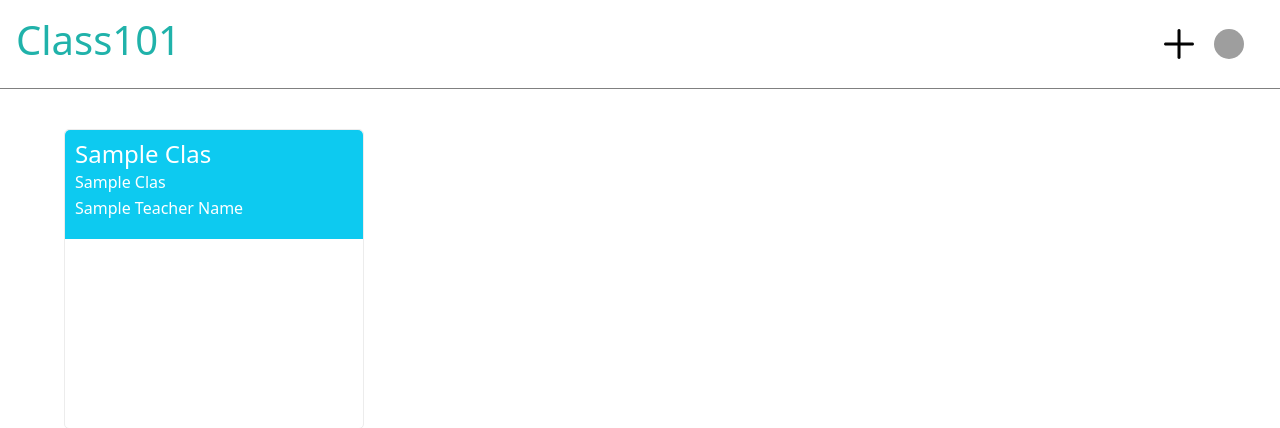
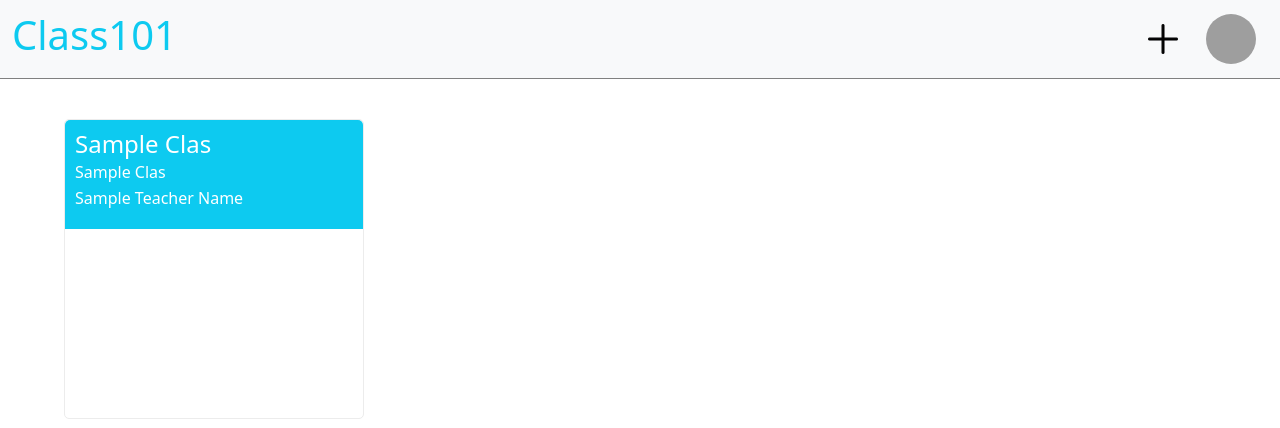
Before and after one commit to bilal-patiwala/Class101, a Django app: template TeacherPortal/templates/TeacherPortal/teacher_detail_page.html in a window 1280 px wide. Shown: the top 428 px of the page. Run offline with Django 4.2, Linux system fonts and the light colour scheme; data comes from the database, SQL or seed files in the repository; both versions use the stored data as it was after the commit; tables that the repository leaves empty hold one stand-in row (values such as "Sample post"); the template is opened without the code that fills it: values that come from a table or form of the project are taken from there, most other values are stand-ins (such as "Sample title", 1, 10 or a date in 2020); grey boxes are pictures that could not be loaded.

Commit message:
teacher detail page updated

```diff
--- a/TeacherPortal/templates/TeacherPortal/teacher_detail_page.html
+++ b/TeacherPortal/templates/TeacherPortal/teacher_detail_page.html
@@ -13,10 +13,34 @@
     <link href="https://cdn.jsdelivr.net/npm/bootstrap@5.2.0/dist/css/bootstrap.min.css" rel="stylesheet" integrity="sha384-gH2yIJqKdNHPEq0n4Mqa/HGKIhSkIHeL5AyhkYV8i59U5AR6csBvApHHNl/vI1Bx" crossorigin="anonymous">
   </head>
   <body>
-    <nav>
+    <nav class="navbar navbar-expand-lg bg-light">
+      <div class="container-fluid">
+        <h1><a href="#" class="text-info" style="text-decoration:none ;">Class101</a></h1>
+        <div>
+          <button id="create-class-btn" class="btn border-0">
+            <img style="width: 30px; height:30px;"
+              src="{% static './TeacherPortal/images/plus.png' %}"
+              alt="Make-class"
+            />
+          </button>
+          <button class="btn border-0"  id="profile-btn" data-bs-toggle="modal" data-bs-target="#profileModal">
+            {% if teacher.teacher_profile_pic %}
+              <img style="width: 50px; height:50px; border-radius: 50%;" src="{{ teacher.teacher_profile_pic.url }}" alt="">
+            {% else %}
+              <img style="width: 50px; height:50px; border-radius: 50%;"
+              src="{% static './TeacherPortal/images/user.png' %}"
+              alt="Profile"
+              />
+            {% endif %}
+
+          </button>
+       </div>
+      </div>
+    </nav>
+    <!-- <nav>
       <div id="navbar">
         <div id="class101">
-          <h1><a href="#">Class101</a></h1>
+
         </div>
         <div id="nav-components">
           <button id="create-class-btn">
@@ -25,11 +49,11 @@
               alt="Make-class"
             />
           </button>
-          <button id="profile-btn" data-bs-toggle="modal" data-bs-target="#profileModal">
+          <button  id="profile-btn" data-bs-toggle="modal" data-bs-target="#profileModal">
             {% if teacher.teacher_profile_pic %}
-              <img src="{{ teacher.teacher_profile_pic.url }}" alt="">
+              <img style="width: 50px; height:50px; border-radius: 50%;" src="{{ teacher.teacher_profile_pic.url }}" alt="">
             {% else %}
-              <img
+              <img style="width: 50px; height:50px; border-radius: 50%;"
               src="{% static './TeacherPortal/images/user.png' %}"
               alt="Profile"
               />
@@ -38,7 +62,7 @@
           </button>
         </div>
       </div>
-    </nav>
+    </nav> -->
 
     <!-- profile modal -->
 
--- a/static/TeacherPortal/css/base.css
+++ b/static/TeacherPortal/css/base.css
@@ -8,6 +8,7 @@
 .navbar{
     display: flex;
     justify-content: space-between;
+    align-items: center;
 }
 
 a{
@@ -19,6 +20,7 @@ a{
     display: flex;
     gap: 10px;
     list-style: none;
+
 }
 
 
@@ -28,8 +30,8 @@ a{
 }
 
 #profile-btn > img{
-    width: 30px;
-    height: 30px;
+    width: 50px;
+    height: 50px;
     border-radius: 50%;
     /* -webkit-box-shadow: 1px 8px 32px -5px rgba(0,0,0,0.33);
     -moz-box-shadow: 1px 8px 32px -5px rgba(0,0,0,0.33);
```
Also changed, not shown: db.sqlite3.
